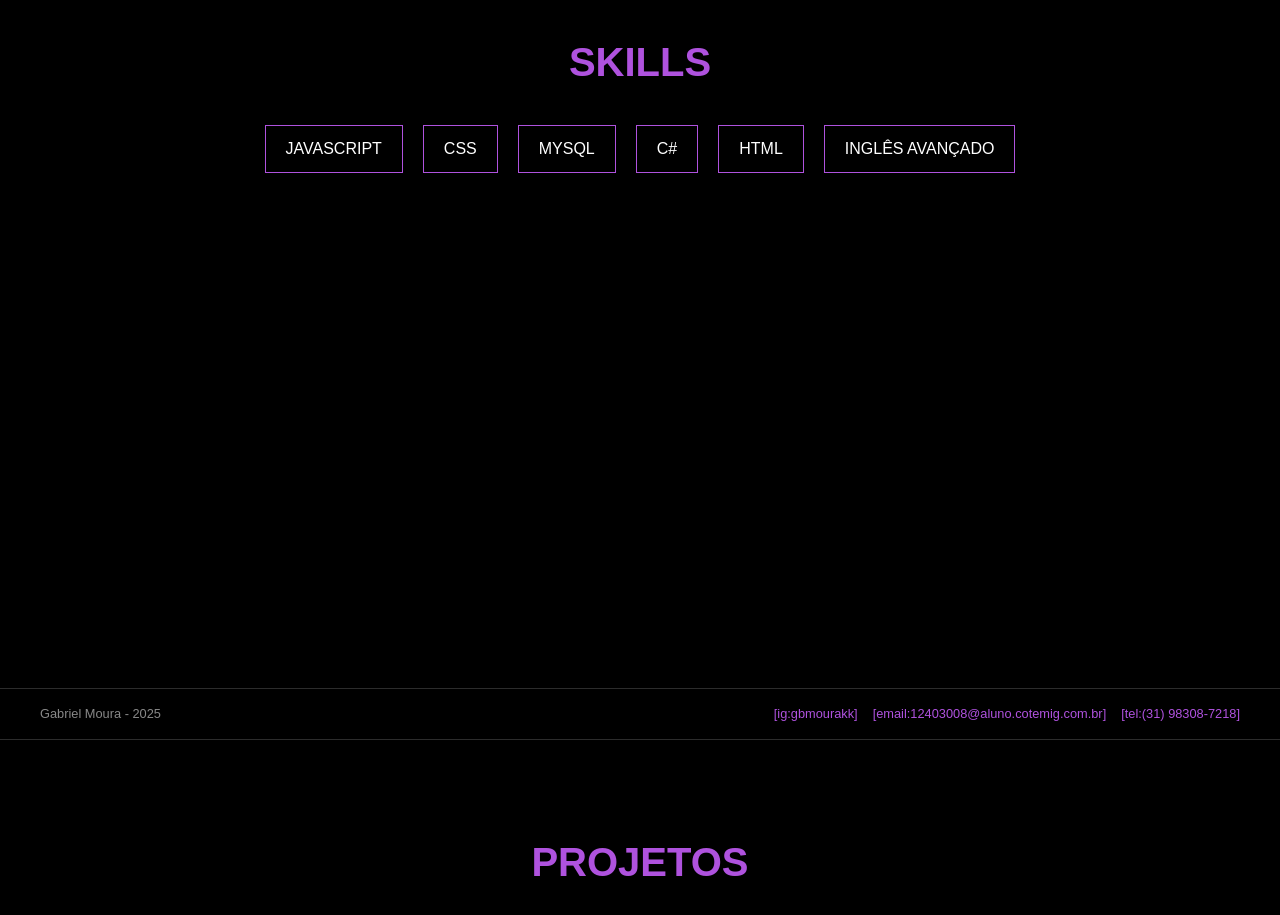
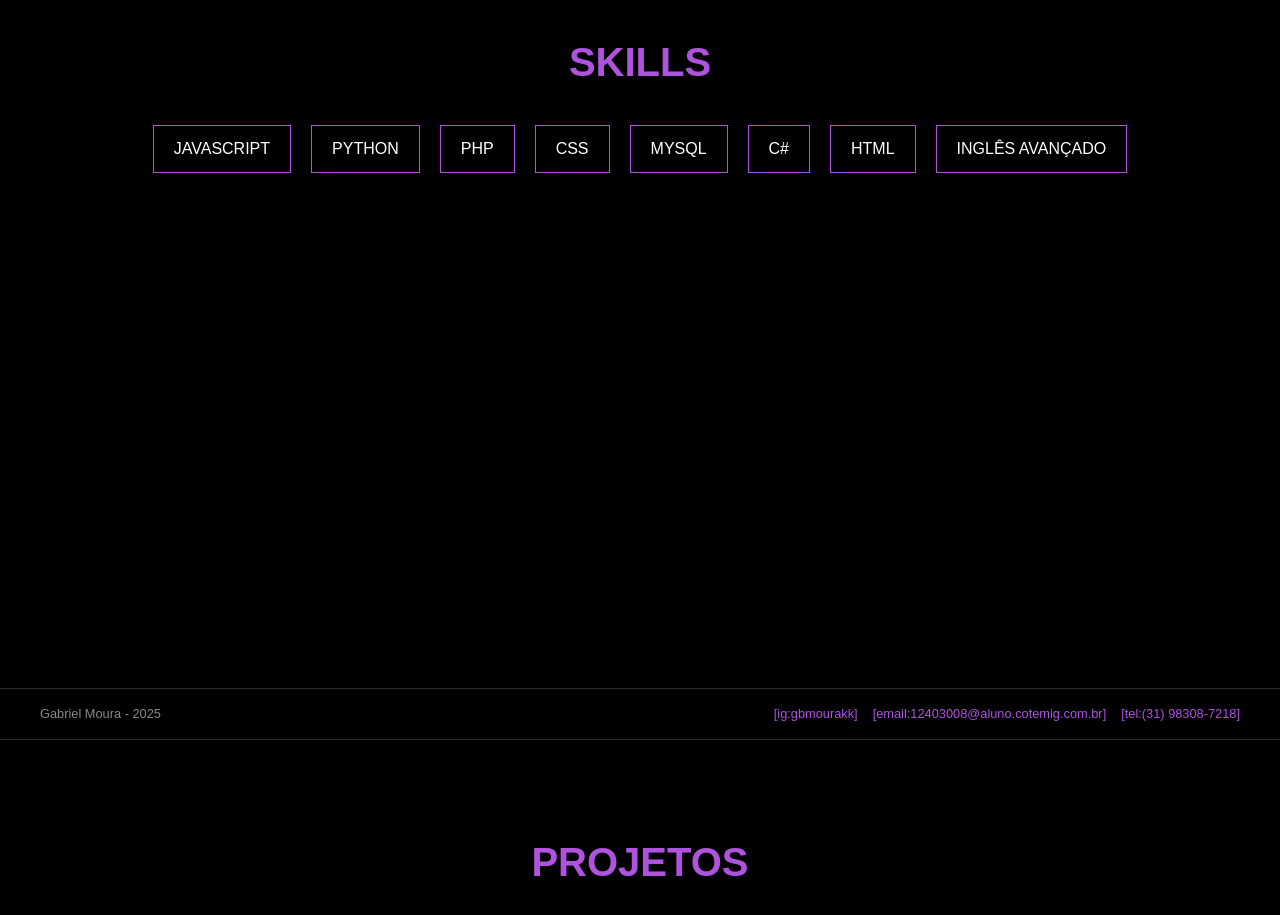
Before and after one commit to gbmourakk/Portifolio, a plain HTML site: page index.html in a window 1280 px wide. Shown: the part 1660-2575 px from the top of the page. Drawn offline with Linux system fonts and the light colour scheme.

Commit message:
Fix HTML formatting and update skills section

```diff
--- a/index.html
+++ b/index.html
@@ -70,6 +70,8 @@
                 <h2 class="section-title">SKILLS</h2>
                 <div class="skills-grid">
                     <div class="skill-box">JavaScript</div>
+                    <div class="skill-box">Python</div>
+                    <div class="skill-box">PHP</div>
                     <div class="skill-box">CSS</div>
                     <div class="skill-box">MySql</div>
                     <div class="skill-box">C#</div>
```
